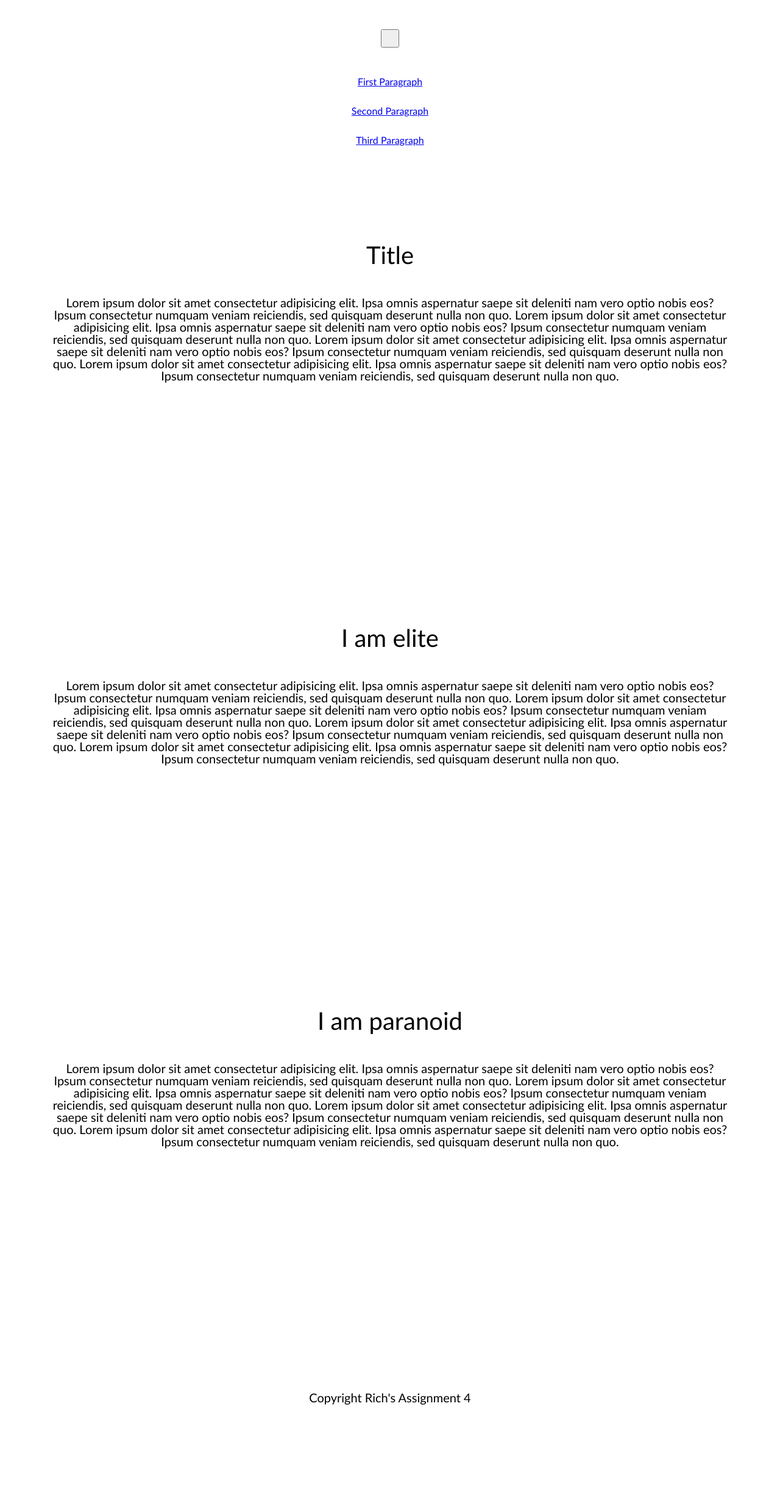
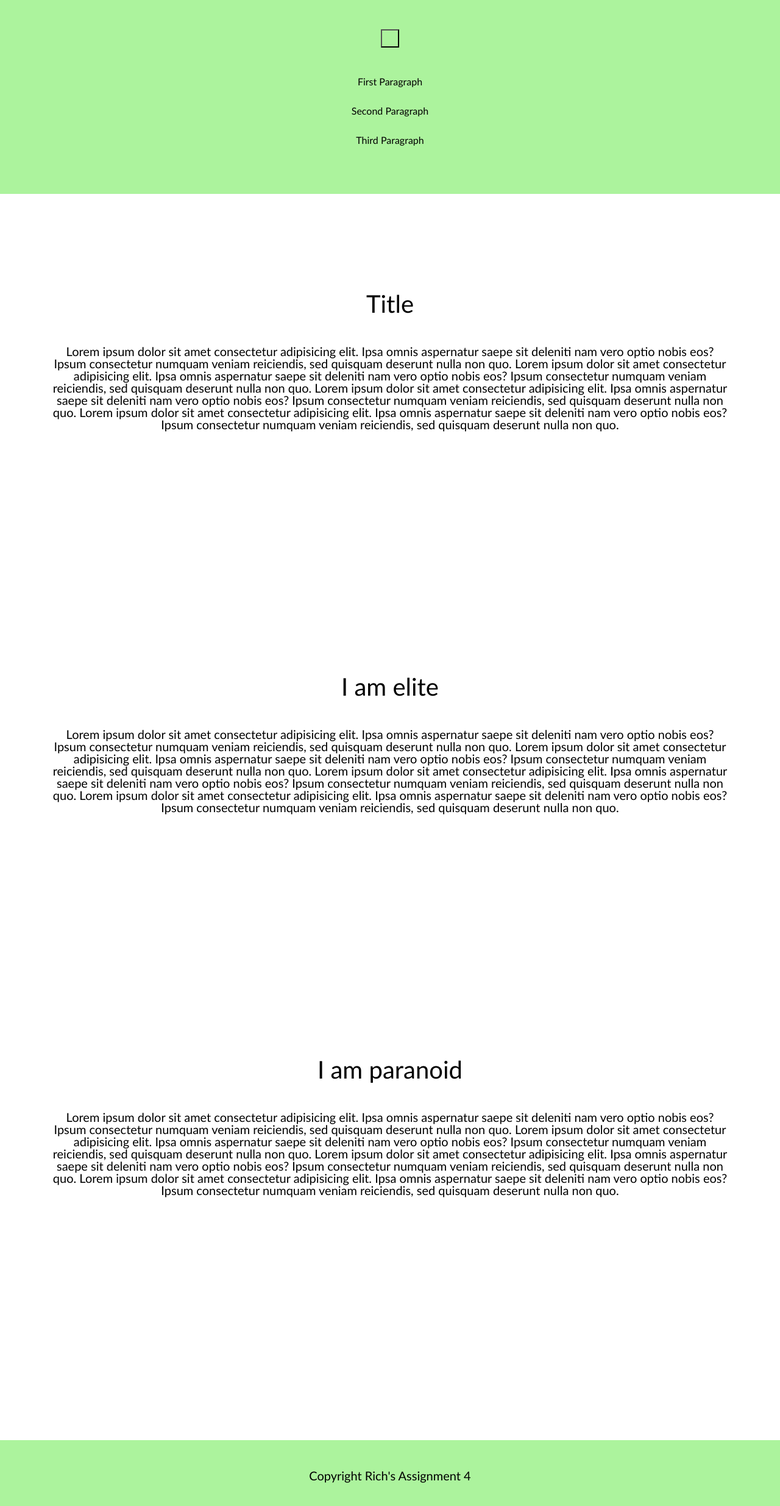
Before and after one commit to nguy0907/mtm6302-assignment-4, a plain HTML site: page index.html in a window 1280 px wide. Shown: the whole page at 61% size. Before the commit the page ends 2334 px from the top, so only its background shows below. Drawn offline with Linux system fonts and the light colour scheme.

Commit message:
adding js

```diff
--- a/index.html
+++ b/index.html
@@ -11,6 +11,7 @@
 
 <body>
     <div id='container'>
+        <header>
         <button id='reveal'></button>
         <ul id='hamburgerMenu'>
            <a href="#paragraph1" id='link1'><li>First Paragraph</li></a>
@@ -18,6 +19,7 @@
            <a href="#paragraph3" id='link3'><li>Third Paragraph</li></a>
         </ul>
     </div>
+</header>
 
     <section>
     <div class="paragraph paragraph1" id='paragraph1'>
--- a/script.js
+++ b/script.js
@@ -1,9 +1,9 @@
 const $container = document.getElementById('container')
 const $reveal = document.getElementById('reveal')
 const $hamburgerMenu = document.getElementById('hamburgerMenu')
+const $paragraph1 = document.getElementById('paragraph1')
 const $paragraph2 = document.getElementById('paragraph2')
 const $paragraph3 = document.getElementById('paragraph3')
-
 
 
 $reveal.addEventListener('click', function(e){
@@ -15,6 +15,11 @@ if ($hamburgerMenu){
 })
 
 window.addEventListener('scroll', function(){
+
+  if (window.pageYOffset>200){
+    $paragraph1.classList.add('mobilescroll')
+  }
+
 
   //Mobile screen
     if (window.pageYOffset>700){
--- a/style.css
+++ b/style.css
@@ -55,6 +55,11 @@ text-align: center;
 
 }
 
+header{
+	background-color: #ACF39D;
+	padding-bottom: 3em;
+}
+
 h2{
     font-size: 40px;
     margin-bottom: 3rem;
@@ -67,15 +72,17 @@ p{
 	font-size: 20px;
 }
 
+a{
+	text-decoration: none;
+	color: black;
+}
+
 .paragraph{
 	margin-bottom: 25rem;
-
-}
-	.paragraph2,
-	.paragraph3{
-		opacity: 0;
+	opacity: 0;
 	transition: 2s;
 }
+
 
 .mobilescroll{
 	scroll-behavior: smooth;
@@ -92,6 +99,7 @@ p{
     width: 30px;
     height: 30px;
 	margin-top: 3rem;
+	background-color: #ACF39D;
 }
 
 ul li{
@@ -114,7 +122,9 @@ display: none;
 }
 
 footer{
-	margin-bottom: 2rem;
+	background-color: #ACF39D;
+	padding-top:3em;
+	padding-bottom: 3em;
 }
 
 @media screen and (min-width:700px) {
```
